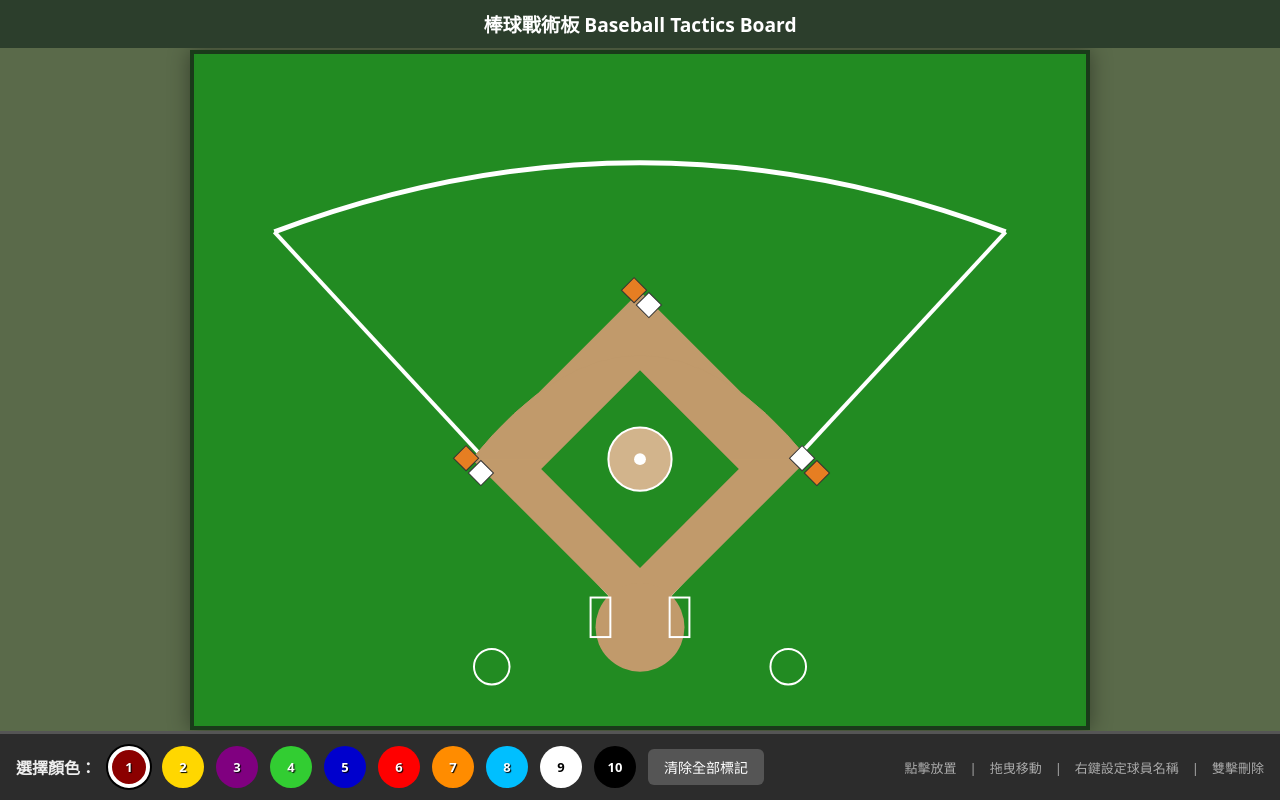
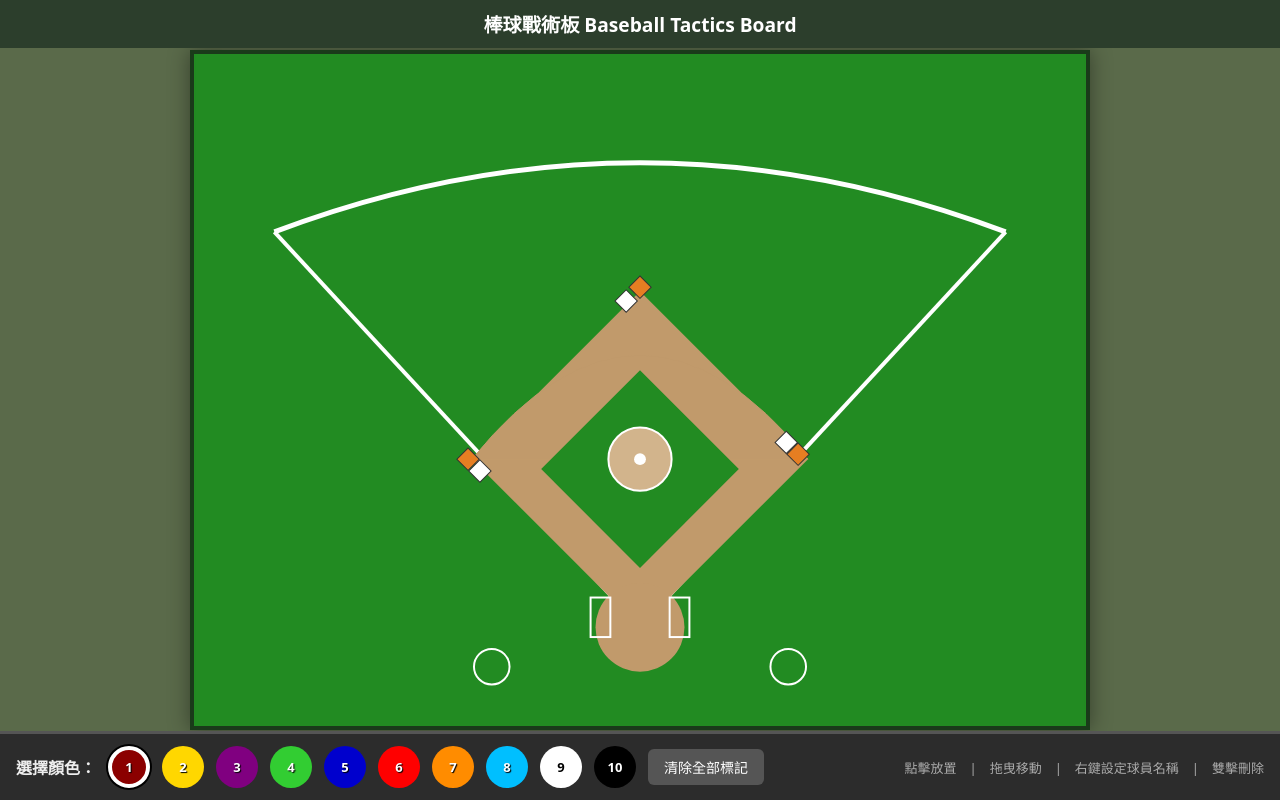
Before and after one commit to cses87241/baseball-tactics-board, a plain HTML site: page index.html in a window 1280 px wide. Drawn offline with Linux system fonts and the light colour scheme.

Commit message:
Tighten base squares and adjust positions per user feedback

```diff
--- a/index.html
+++ b/index.html
@@ -147,16 +147,16 @@ button:hover { background: #777; }
       <path d="M280,410 Q450,200 620,410" fill="#C19A6B" stroke="#C19A6B"/>
       <!-- Grass cut in infield (optional) -->
       <path d="M450,520 L550,420 L450,320 L350,420 Z" fill="#228B22"/>
-      <!-- Bases: two adjacent squares -->
-      <!-- 1B: closer to 1st (outer/right) = orange, toward 2nd (left/up) = white -->
-      <rect x="605" y="400" width="18" height="18" fill="#ffffff" stroke="#333" stroke-width="1" transform="rotate(45 614 409)"/>
-      <rect x="620" y="415" width="18" height="18" fill="#e67e22" stroke="#333" stroke-width="1" transform="rotate(45 629 424)"/>
-      <!-- 2B: closer to 2nd toward 3rd = orange, toward 3rd = white -->
-      <rect x="435" y="230" width="18" height="18" fill="#e67e22" stroke="#333" stroke-width="1" transform="rotate(45 444 239)"/>
-      <rect x="450" y="245" width="18" height="18" fill="#ffffff" stroke="#333" stroke-width="1" transform="rotate(45 459 254)"/>
-      <!-- 3B: closer to 3rd (outer/left) = orange, toward home (right/down) = white -->
-      <rect x="265" y="400" width="18" height="18" fill="#e67e22" stroke="#333" stroke-width="1" transform="rotate(45 274 409)"/>
-      <rect x="280" y="415" width="18" height="18" fill="#ffffff" stroke="#333" stroke-width="1" transform="rotate(45 289 424)"/>
+      <!-- Bases: two tightly adjacent squares -->
+      <!-- 1B: both shifted toward 2nd; orange outer, white toward 2nd -->
+      <rect x="590" y="385" width="16" height="16" fill="#ffffff" stroke="#333" stroke-width="1" transform="rotate(45 598 393)"/>
+      <rect x="602" y="397" width="16" height="16" fill="#e67e22" stroke="#333" stroke-width="1" transform="rotate(45 610 405)"/>
+      <!-- 2B: white moved to lower-left of orange -->
+      <rect x="442" y="228" width="16" height="16" fill="#e67e22" stroke="#333" stroke-width="1" transform="rotate(45 450 236)"/>
+      <rect x="428" y="242" width="16" height="16" fill="#ffffff" stroke="#333" stroke-width="1" transform="rotate(45 436 250)"/>
+      <!-- 3B: tightly adjacent, orange outer/left, white toward home -->
+      <rect x="268" y="402" width="16" height="16" fill="#e67e22" stroke="#333" stroke-width="1" transform="rotate(45 276 410)"/>
+      <rect x="280" y="414" width="16" height="16" fill="#ffffff" stroke="#333" stroke-width="1" transform="rotate(45 288 422)"/>
       <!-- Home plate: orange square + white plate -->
       <rect x="428" y="568" width="44" height="44" fill="#e67e22" stroke="#ffffff" stroke-width="2"/>
       <polygon points="450,572 468,590 450,608 432,590" fill="#ffffff" stroke="#333" stroke-width="1"/>
```
